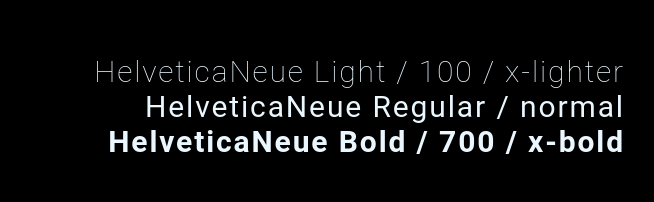
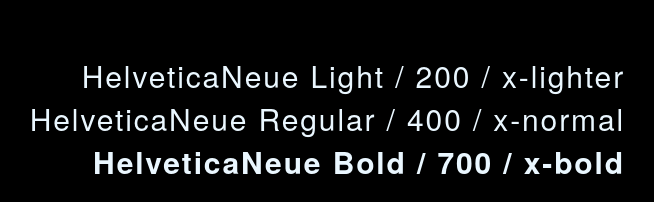
Before and after one commit to jamalberkeley/jamalberkeley.github.io, a plain HTML site: page webfonts.html in a window 1280 px wide. Shown: the part 336-538 px from the top of the page, without its empty margins (335-989 px from the left). Drawn offline with Linux system fonts and the light colour scheme.

Commit message:
+ webfonts updates 007

```diff
--- a/webfonts.html
+++ b/webfonts.html
@@ -9,7 +9,7 @@
 
     <style class="cp-pen-styles">
         body {
-          font-family: OpenSans, Roboto, HelveticaNeue, arial;
+          font-family: HelveticaNeue, Roboto, arial;
           font-size: 30px;
           letter-spacing: 0.0625em;
           background: black;
@@ -48,13 +48,13 @@
         }
 
         .loading span.title {
-          font-weight: 100;
+          font-weight: 200;
           /* font-weight: lighter; */
         }
 
         .loading span.tip1 {
-          font-weight: 300;
-          font-weight: normal;
+          font-weight: 400;
+          /* font-weight: normal; */
         }
 
         .loading span.tip2 {
@@ -89,8 +89,8 @@
       <div class="wrap">
         <div class="bg">
           <div class="loading">
-            <span class="title">HelveticaNeue Light / 100 / x-lighter</span>
-            <span class="tip1">HelveticaNeue Regular / normal</span>
+            <span class="title">HelveticaNeue Light / 200 / x-lighter</span>
+            <span class="tip1">HelveticaNeue Regular / 400 / x-normal</span>
             <span class="tip2">HelveticaNeue Bold / 700 / x-bold</span>
             <!-- <span class="tip3">HelveticaNeue Medium / 500</span> -->
           </div>
```
